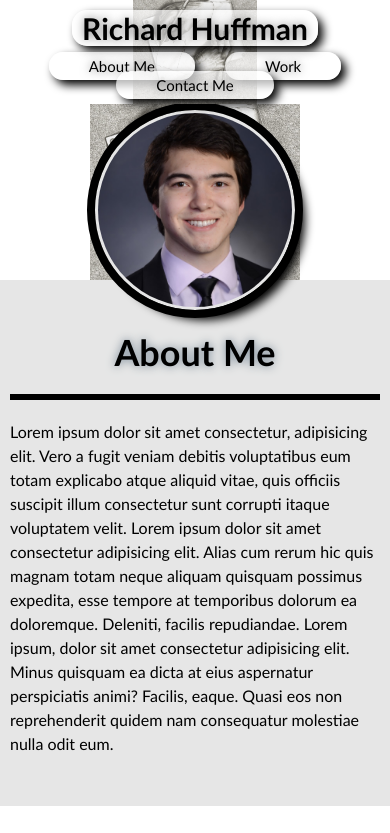
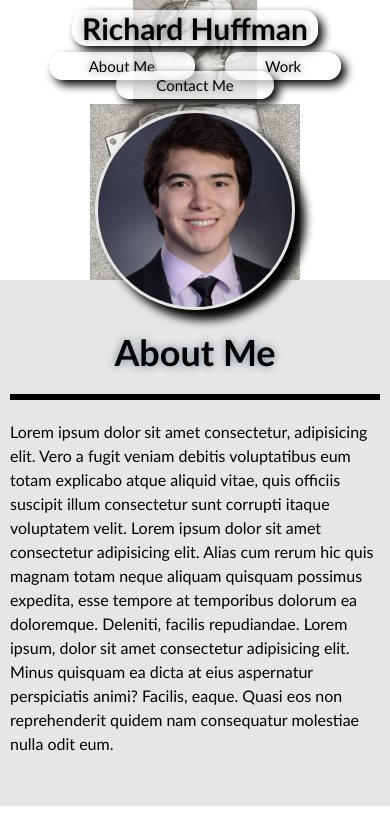
Before and after one commit to chardmuffin/portfolio, a plain HTML site: page index.html in a window 390 px wide. Shown: the top 833 px of the page. Drawn offline with Linux system fonts and the light colour scheme.

Commit message:
testing if border radius img issue is fixed on mobile

```diff
--- a/assets/css/style.css
+++ b/assets/css/style.css
@@ -149,7 +149,7 @@ header nav ul li a:hover {
     outline: 8px solid var(--secondary-color);
     background-color: var(--primary-color);
     box-shadow: 10px 10px 10px var(--secondary-color);
-    border-radius: 50% !important;
+    border-radius: 50%;
 }
 
 .intro article {
@@ -456,6 +456,7 @@ footer {
         width: 200px;
         margin-left: -100px;            /* offset image by new radius to center*/
         top: -170px;
+        outline: none;
     }
 
     .intro article {
```
